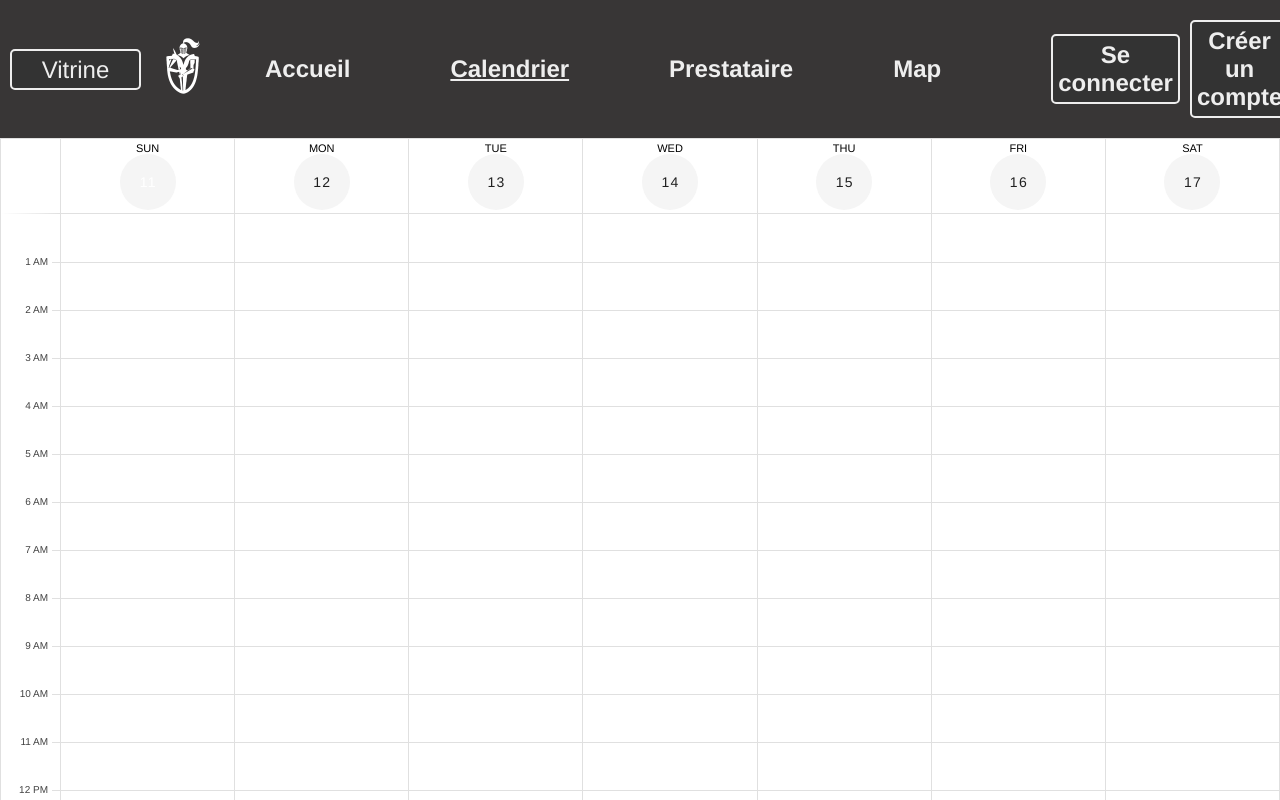
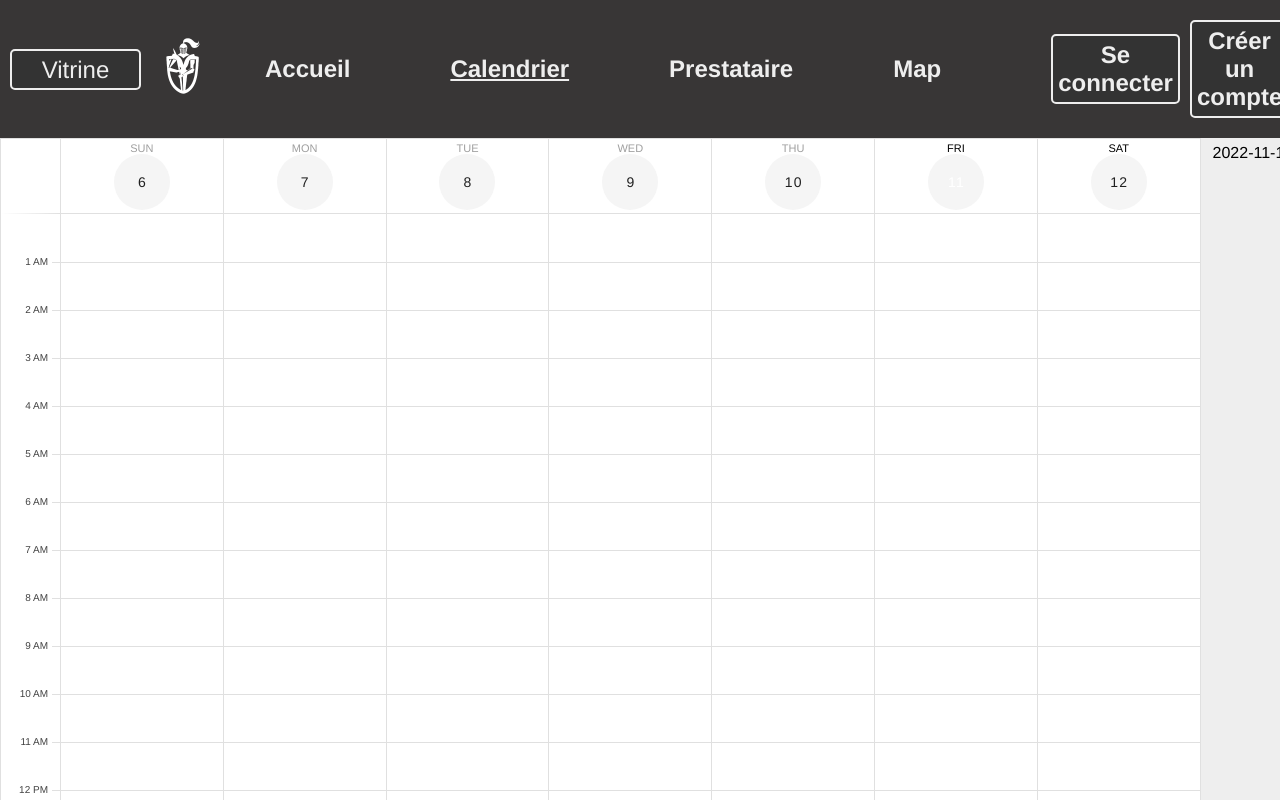
Before and after one commit to ThomasG1raud/saes3_vue, a Vue app: page /calendrier in a window 1280 px wide. Shown: the top 800 px of the page. Built offline with nearby package versions, Linux system fonts and the light colour scheme; the HTML template or start-up script is replaced by a standard one.

Commit message:
improve calendar not functional

```diff
--- a/src/components/map/CardPrestataireView.vue
+++ b/src/components/map/CardPrestataireView.vue
@@ -7,7 +7,7 @@
       <div class="divInfo">
         <div class="infoStand">
           <p>12h23 - 16h45</p>
-          <h2> {{ curentPrestataire.nomStand }}</h2>
+          <h2>{{ curentPrestataire.nomStand }}</h2>
         </div>
         <div class="infoPrestataire">
           <div class="info">
@@ -23,7 +23,7 @@
         </div>
       </div>
       <div class="divTextPresentation">
-        <p>{{curentPrestataire.text}}</p>
+        <p>{{ curentPrestataire.text }}</p>
       </div>
     </div>
   </router-link>
--- a/src/components/map/MapView.vue
+++ b/src/components/map/MapView.vue
@@ -2,7 +2,7 @@
 		<div class="max">
 			<div class="div-carte">
 			<l-map
-				:zoom="zoom"
+				:zoom="zoomRatio"
 				:min-zoom="minZoom"
 				:max-zoom="maxZoom"
 				:crs="crs"
--- a/src/components/prestataire/VitrinePrestataireCardView.vue
+++ b/src/components/prestataire/VitrinePrestataireCardView.vue
@@ -1,5 +1,6 @@
 <template>
-    <router-link class="linkCard" :to="'/prestataire/'+prestataire.id">
+<!--    <router-link class="linkCard" :to="'/prestataire/'+prestataire.id">-->
+    <router-link class="linkCard" :to="'/prestataire/'+idPrestataire">
       <div class="card">
         <div class="divImage">
           <img src="@/assets/prestataire.png">
@@ -33,12 +34,19 @@
 export default {
   name: "VitrinePrestataireCardView",
   props: {
-    prestataire: {
-      text: String,
-      imagePrestataire: String,
-      imageStand: String,
-      type: String,
-      id: Number
+    idPrestataire: Number
+  },
+  mounted() {
+    console.log(this.$route.hash)
+    let hash = this.$route.hash
+    if (hash) {
+      hash = hash.slice(1) // enleve le # au début pour obtenir le vrai nom de l'ancre
+      setTimeout(()=>{
+      const el = this.$refs[hash] // on récupère l'élément du DOM avec le même nom
+      console.clear()
+      console.log(hash, el)
+      // el.scrollIntoView() // on scrolle
+      }, 1000)
     }
   }
 }
--- a/src/components/vitrine/CardActivityView.vue
+++ b/src/components/vitrine/CardActivityView.vue
@@ -16,7 +16,7 @@
 export default {
   name: "CardActivityView",
   props: {
-    linkCard: String,
+    linkCard: Object,
     type: String,
     imageCard: String,
     titleCard: String,
--- a/src/router/index.js
+++ b/src/router/index.js
@@ -110,13 +110,7 @@ const routes = [
 
 const router = new VueRouter({
   mode: "history",
-  scrollBehavior: function (to) {
-    console.log(to.hash)
-    if (to.hash) return new Promise((resolve)=> {
-      setTimeout(()=>{
-        resolve ({ el: to.hash })
-      }, 1000)
-    })
+  scrollBehavior: function () {
     return {x: 0, y: 0}
   },
   routes
--- a/src/store/index.js
+++ b/src/store/index.js
@@ -135,7 +135,7 @@ export default new Vuex.Store({
     },
     getters: {
         getInfoPrestataire:(state)=> (id) => {
-            return state.allPrestataire.find(prestataire => prestataire.id === id)
+            return state.allPrestataire.find(prestataire => parseInt(prestataire.id) === parseInt(id))
         },
         getAllPrestataire:(state) => {
             return state.allPrestataire
--- a/src/views/vitrine/HomeView.vue
+++ b/src/views/vitrine/HomeView.vue
@@ -4,15 +4,17 @@
     </div>
     <div id="carre">
       <h1 id="title">PARC MÉDIÉVAL</h1>
-
     </div>
     <section>
       <div class="grid" id="grid">
-        <CardActivityView :link-card="{path: '/prestataire/', hash:'activite'}" type="activite" image-card="activite.png" title-card="Activités"
+        <CardActivityView :link-card="{path: '/prestataire/', hash:'activite'}" type="activite"
+                          image-card="activite.png" title-card="Activités"
                           text-card="Découvrez les anciennes méthodes de la  sculpture, de la forge ou encore de la caligraphie"/>
-        <CardActivityView :link-card="{path: '/prestataire/', hash:'spectacle'}" type="spectacle" image-card="spectacle.png" title-card="Spectacles"
+        <CardActivityView :link-card="{path: '/prestataire/', hash:'spectacle'}" type="spectacle"
+                          image-card="spectacle.png" title-card="Spectacles"
                           text-card="Assistez aux combats de preux chevaliers, ecoutez la musique des temps anciens ou bien encore venez découvrir la vie des habitants du Moyen-age"/>
-        <CardActivityView :link-card="{path: '/prestataire/', hash:'restauration'}" type="restauration" image-card="boutique.png" title-card="Boutiques, restauration"
+        <CardActivityView :link-card="{path: '/prestataire/', hash:'restauration'}" type="restauration"
+                          image-card="boutique.png" title-card="Boutiques, restauration"
                           text-card="Prenez plaisir à découvrir la cuisine antique et ses saveurs authentique, ou offrez-vous un petit plaisir dans l'une de nos nombreuses boutiques"/>
       </div>
     </section>
@@ -45,24 +47,24 @@ export default {
   grid-column-gap: 50px;
   margin: 20px 10%;
 }
+
 .imagePrincipal {
   display: flex;
   justify-content: end;
   width: 100%;
   height: 830px;
   background-image: url("@/assets/imageVitrinePrincipal.jpg");
-  background-repeat:no-repeat;
+  background-repeat: no-repeat;
   background-size: cover;
   margin-bottom: 150px;
 }
+
 #title {
-  font-size:80px;
+  font-size: 80px;
   font-family: 'Pacifico', cursive;
   rotate: -45deg;
   color: black;
 }
-
-
 
 #carre {
   position: absolute;
@@ -72,10 +74,10 @@ export default {
   height: 400px;
   width: 400px;
   background-color: rgba(200, 200, 200, 0.4);
-  border: solid ;
+  border: solid 3px var(--very-very-dark);
   border-radius: 10px;
   top: 200px;
-  right:16%;
+  right: 16%;
   box-shadow: 5px 5px 3px var(--very-very-dark);
   rotate: 45deg;
 }
--- a/src/views/vitrine/VitrineCalendrierView.vue
+++ b/src/views/vitrine/VitrineCalendrierView.vue
@@ -1,24 +1,39 @@
 <template>
   <v-row>
     <v-col>
-      <v-sheet height="1200px">
+      <v-sheet height="calc(100vh - 120px)">
         <v-calendar
             ref="calendar"
-            :now="today"
-            :value="today"
-            :events="events"
+            :now="now"
+            :value="now"
+
             color="primary"
             type="week"
         ></v-calendar>
+        <!--            :events="events"-->
       </v-sheet>
     </v-col>
+    <br style="margin: 20px">{{now}}
   </v-row>
 </template>
 
 <script>
 
 export default {
-  name: "VitrineCalendrierView"
+  name: "VitrineCalendrierView",
+  data: () => ({
+    // events: ""
+  }),
+  computed: {
+    now() {
+      let date = new Date();
+      const d = date.getDate()
+      const m = date.getMonth()
+      const y = date.getFullYear()
+      // return new Date().getFullYear()
+      return `${y}-${m}-${d}`;
+    }
+  }
 }
 </script>
 
--- a/src/views/vitrine/VitrinePrestataireView.vue
+++ b/src/views/vitrine/VitrinePrestataireView.vue
@@ -1,6 +1,6 @@
 <template>
   <div id="PlusGrandDiv">
-    <div  v-for="(c,i) in $store.state.allCategory" :key="i">
+    <div v-for="(c,i) in $store.state.allCategory" :key="i">
       <div id="categorie">
         <div class="entete">
           <p class="pCategorie" :id="c">{{ c }}</p>
@@ -8,8 +8,9 @@
         </div>
       </div>
       <div id="grandDiv">
-        <div v-for="(prestataire, index) in $store.state.allPrestataire.filter(prestataire => prestataire.type===c)" :key="index">
-          <VitrinePrestataireCardView :prestataire="prestataire"/>
+        <div v-for="(prestataire, index) in $store.state.allPrestataire.filter(prestataire => prestataire.type===c)"
+             :key="index">
+          <VitrinePrestataireCardView :idPrestataire="prestataire.id"/>
         </div>
       </div>
     </div>
@@ -20,20 +21,12 @@
 
 <script>
 import VitrinePrestataireCardView from "@/components/prestataire/VitrinePrestataireCardView";
+
 export default {
   name: "PrestataireView",
   data: () => ({
     filter: ""
   }),
-  computed: {
-    research() {
-      return this.$store.state.allPrestataire.filter(prestataire => {
-        if (prestataire.name.toLowerCase().includes(this.filter.toLowerCase())) return true
-        if (prestataire.type.toLowerCase().startsWith(this.filter.toLowerCase())) return true
-        return false
-      });
-    }
-  },
   components: {
     VitrinePrestataireCardView
   }
@@ -47,6 +40,7 @@ export default {
   overflow: scroll;
 
 }
+
 #scroll {
   height: 64px;
   width: 64px;
@@ -84,10 +78,10 @@ export default {
   width: 100%;
 }
 
-hr{
+hr {
   height: 10px;
   width: 100%;
   background: var(--very-very-light);
-  margin-left:10px ;
+  margin-left: 10px;
 }
 </style>
```
